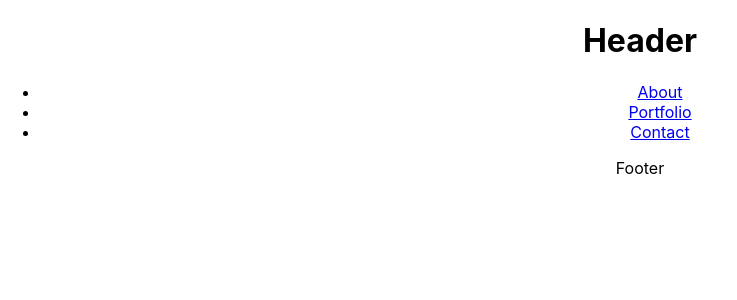
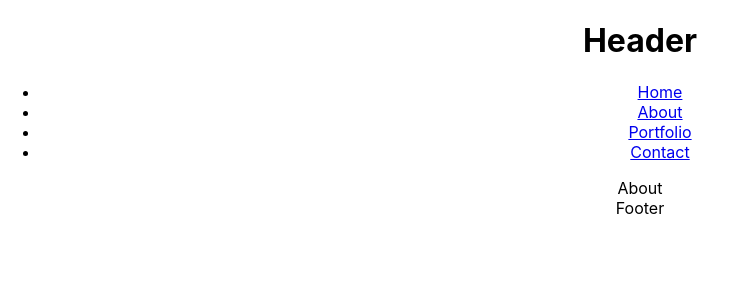
Before and after one commit to DanielYu0864/DanielYu-HomeWork-20-React-Portfolio, a React (Create React App) app: page /about in a window 1280 px wide. Shown: the top 300 px of the page, without its empty margins (0-737 px from the left). Built offline with nearby package versions, Linux system fonts and the light colour scheme.

Commit message:
react router setup 2.0

```diff
--- a/src/App.js
+++ b/src/App.js
@@ -7,6 +7,7 @@ import Nav from './Components/Nav';
 import About from './pages/About';
 import Portfolio from './pages/Portfolio';
 import Contact from './pages/Contact';
+import Intro from './Components/Intro';
 
 function App() {
   return (
@@ -15,7 +16,8 @@ function App() {
       <Router>
         <Header/>
         <Nav/>
-        <Route exact path='/' render={() =><About/>} />
+        <Route exact path='/' render={() =><Intro/>} />
+        <Route exact path='/about' render={() =><About/>} />
         <Route exact path='/portfolio' render={() =><Portfolio/>} />
         <Route exact path='/contact' render={() =><Contact/>} />
       </Router>
--- a/src/Components/Nav/index.js
+++ b/src/Components/Nav/index.js
@@ -6,6 +6,11 @@ function Nav() {
     <ul>
       <li>
         <Link to='/' className={location.pathname === '/' ? 'nav-link active' : 'nav-link'}>
+          Home
+        </Link>
+      </li>
+      <li>
+        <Link to='/about' className={location.pathname === '/about' ? 'nav-link active' : 'nav-link'}>
           About
         </Link>
       </li>
--- a/src/pages/About/index.js
+++ b/src/pages/About/index.js
@@ -4,7 +4,7 @@ import Intro from '../../Components/Intro'
 function About() {
   return (
     <div>
-      <Intro/>
+      About
     </div>
   )
 }
```
